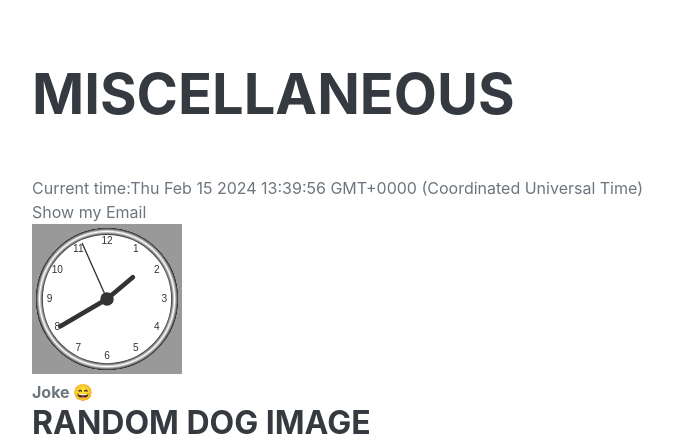
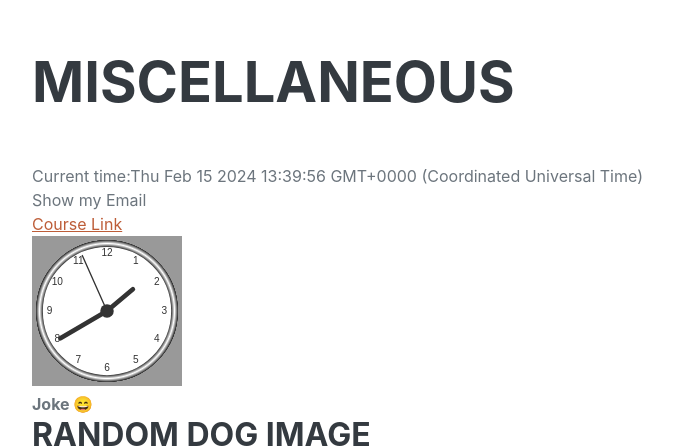
Before and after one commit to rampudga/rampudga.github.io, a plain HTML site: page index.html in a window 1280 px wide. Shown: the part 5359-5807 px from the top of the page, without its empty margins (288-961 px from the left). Drawn offline with nearby package versions, Linux system fonts and the light colour scheme; no server answers; a web font is replaced by a local one.

Commit message:
Update index.html

```diff
--- a/index.html
+++ b/index.html
@@ -268,6 +268,7 @@
 
                 </script>
                 <div id="email" onclick="showhideEmail()">Show my Email</div>
+                <a href="/waph.html">Course Link</a>
                 <!--  <script src="https://waph-uc.github.io/clock.js"></script> -->
                 <div>
                     <canvas id="analog-clock" width="150" height="150" style="background-color:#999"></canvas>
```
